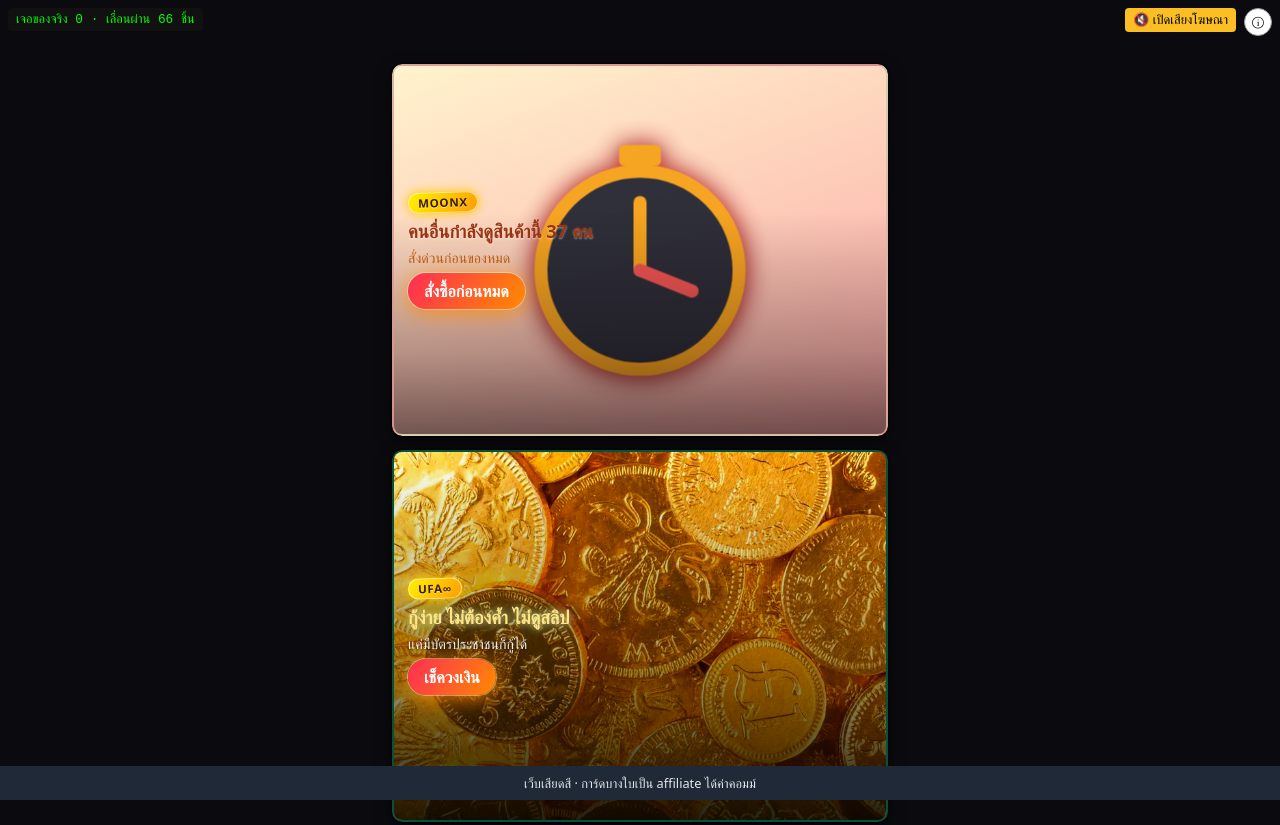
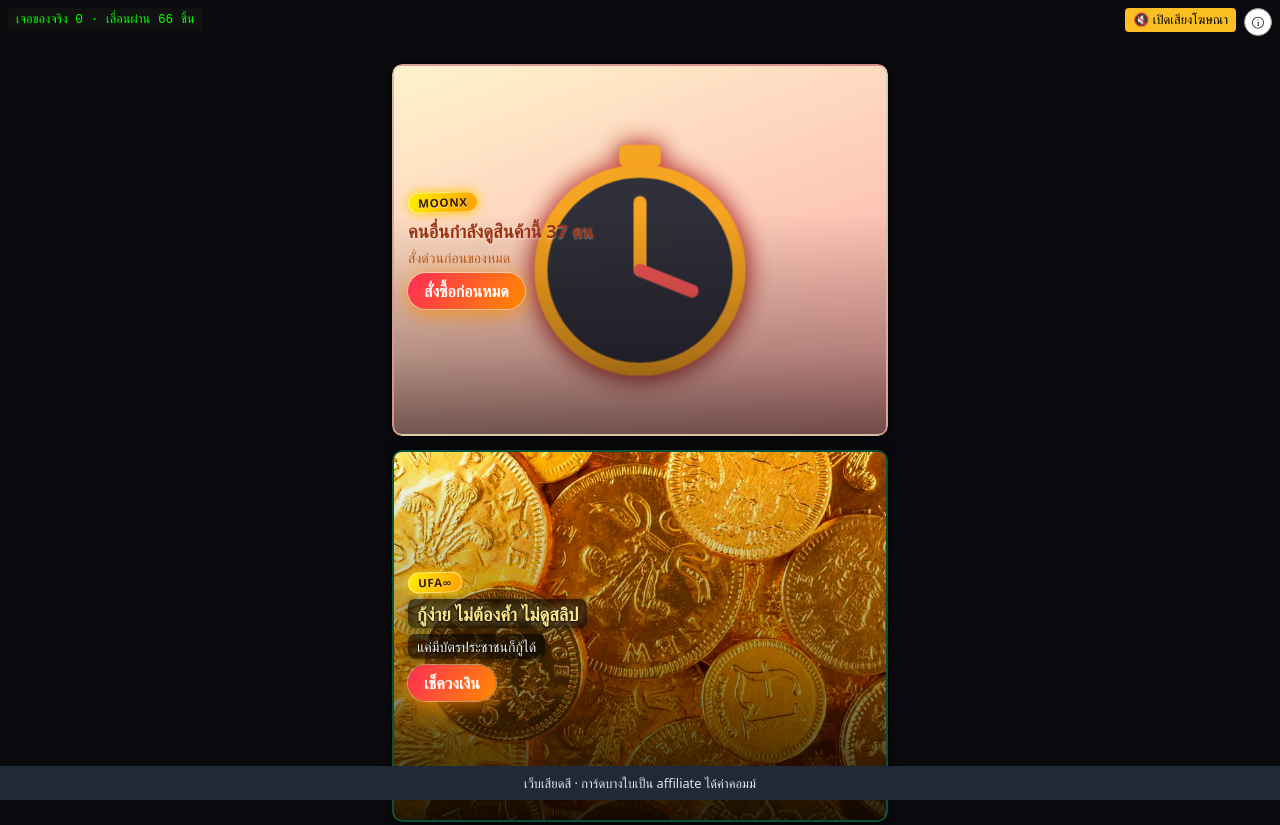
Before and after one commit to peerapongsm/ads, a website built with Vite: page index.html in a window 1280 px wide. Shown: the top 825 px of the page. Built offline with nearby package versions, Linux system fonts and the light colour scheme; a web font is replaced by a local one.

Commit message:
fix: legible photo-tile titles over bright photos
Colored-glow titles (green crypto, brown diet, white lottery) washed out
over bright photos (gold coins, green smoothie, gold bitcoin). Seat the
title/sub on a localized dark plate that hugs the text (photo stays
visible around it) + a strong solid-dark text-shadow, keeping the
per-style colored glow only as a currentColor accent. Lift the diet
tile's dark-brown title to light amber so it reads on the plate. Scoped
to .face-front:has(.tile-photo) so procedural (.tile-motif) and real
(s-real) tiles are unaffected. Verified legible over a forced near-white
worst-case background.

```diff
--- a/src/style.css
+++ b/src/style.css
@@ -65,6 +65,27 @@ body { margin: 0; font-family: "IBM Plex Sans Thai", system-ui, sans-serif; back
   color: #fff; text-shadow: 0 0 6px currentColor, 0 0 14px rgba(255,255,255,.35), 0 2px 2px rgba(0,0,0,.8);
 }
 .tile-sub { font-size: .88rem; opacity: .92; text-shadow: 0 1px 3px rgba(0,0,0,.9); }
+
+/* Photo tiles: bright photos (gold coins, green smoothie, gold bitcoin) wash out
+   the colored-glow titles. Seat title/sub on a localized dark plate that hugs the
+   text (photo stays visible around it) + a strong solid-dark text-shadow, keeping
+   the per-style colored glow only as an accent. Scoped to photo tiles → no effect
+   on procedural (.tile-motif) or real (s-real) tiles. */
+.face-front:has(.tile-photo) .tile-title,
+.face-front:has(.tile-photo) .tile-sub {
+  align-self: flex-start; width: fit-content; max-width: 100%;
+  background: rgba(0,0,0,.62); padding: 3px 9px; border-radius: 7px;
+  box-shadow: 0 2px 8px rgba(0,0,0,.5);
+}
+.face-front:has(.tile-photo) .tile-title {
+  text-shadow: 0 1px 2px #000, 0 0 4px rgba(0,0,0,.95), 0 0 11px currentColor;
+}
+.face-front:has(.tile-photo) .tile-sub {
+  color: #f1f5f9; opacity: 1; text-shadow: 0 1px 2px #000;
+}
+/* diet tile's default title is dark brown — invisible on a dark plate; lift to a
+   light warm color (its own glow accent follows via currentColor). */
+.s-before-after .face-front:has(.tile-photo) .tile-title { color: #fde68a; }
 .tile-cta {
   align-self: flex-start; border: none; padding: 7px 16px; border-radius: 999px; font: inherit; font-weight: 800;
   background: linear-gradient(120deg, #ff2d55, #ff8a00); color: #fff;
```
